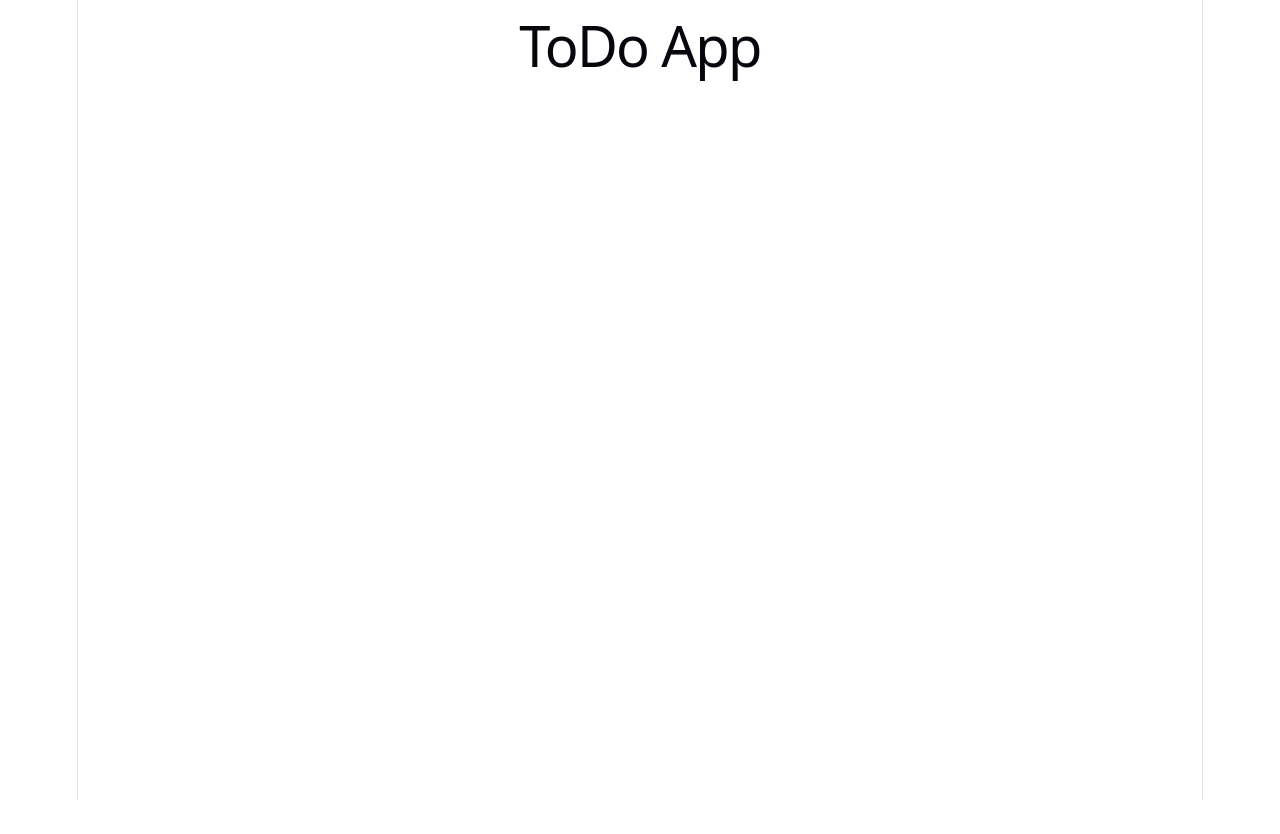
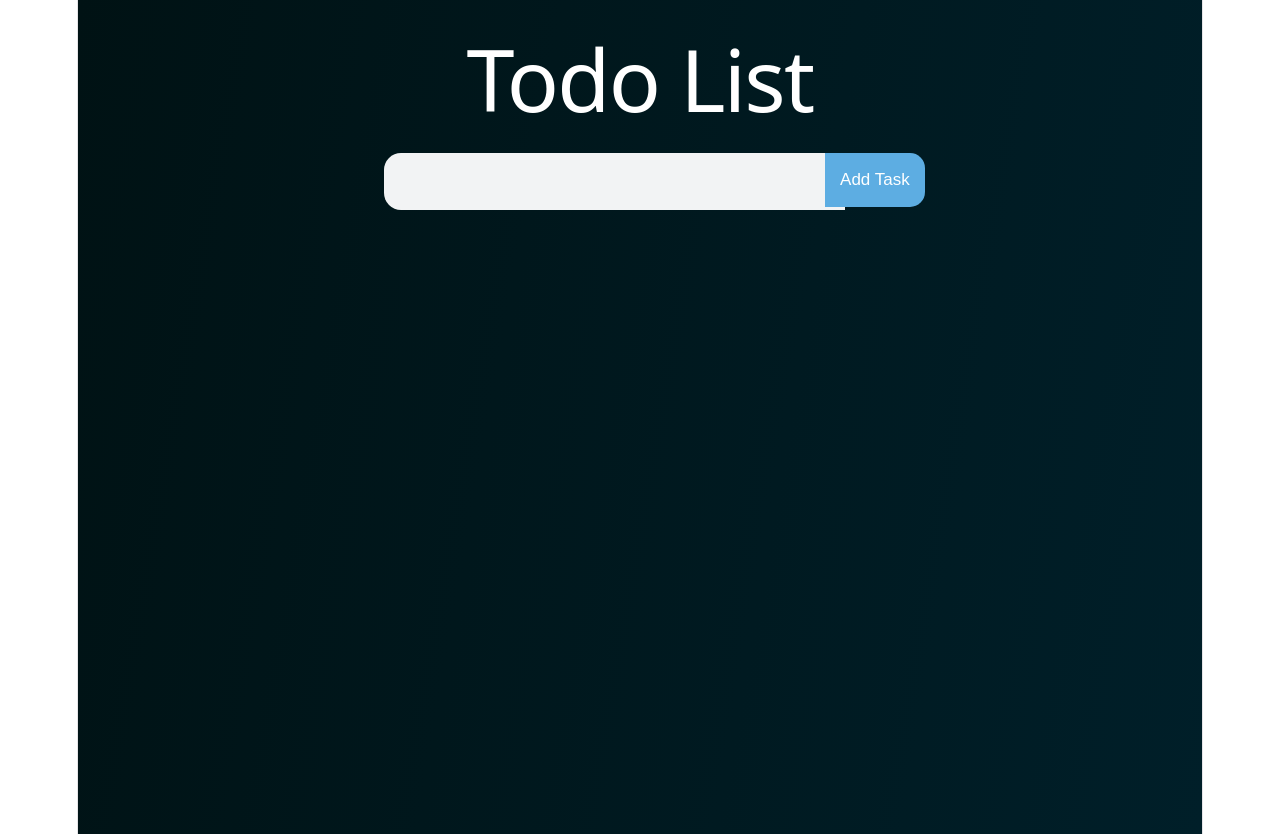
Before and after one commit to buildwithrameez/react-todo-app, a React (Vite) app: page / in a window 1280 px wide. Before the commit the page ends 800 px from the top, so only its background shows below. Built offline with nearby package versions, Linux system fonts and the light colour scheme.

Commit message:
state define,handleInputValue,handleformSubmit functions created

```diff
--- a/src/App.jsx
+++ b/src/App.jsx
@@ -1,12 +1,12 @@
-import { ToDoComponent } from "./Components/ToDoCompontent"
+import { ToDoComponent } from "./Components/ToDo"
 
 
 function App() {
 
   return (
-    <>
+    <section>
       <ToDoComponent />
-    </>
+    </section>
   )
 }
 
--- /dev/null
+++ b/src/Components/ToDo.jsx
@@ -0,0 +1,36 @@
+import { useState } from 'react';
+import '../Components/style.css'
+export const ToDoComponent = () => {
+
+    const [inputValue,setinputvalue] = useState("");
+    const handleInputValue = (value) => {
+        setinputvalue(value)
+    };
+
+    const handleformSubmit = (event) => {
+       event.preventDefault()
+    };
+
+    return <section className='todo-container'>
+        <header>
+            <h1>Todo List</h1>
+             {/* for time and date */}
+        </header>
+
+        <section className='form'>
+            <form onSubmit={handleformSubmit}>
+                <div>
+                    <input type="text" className='todo-input' autoComplete='off'
+                    value={inputValue}
+                    onChange={((event) => handleInputValue(event.target.value))}
+                    />
+                </div>
+
+                <div>
+                    <button className='todo-btn' type='submit'>Add Task </button>
+                </div>
+            </form>
+
+        </section>
+    </section>
+};
--- a/src/Components/ToDoCompontent.jsx
+++ /dev/null
@@ -1,5 +0,0 @@
-export const ToDoComponent = () => {
-    return <>
-        <h1>ToDo App</h1>
-    </>
-};
--- a/src/Components/style.css
+++ b/src/Components/style.css
@@ -0,0 +1,197 @@
+/* section {
+  width: 100%;
+  margin-top: 10rem;
+  display: flex;
+  justify-content: center;
+} */
+
+.todo-container {
+  align-items: center;
+  display: flex;
+  flex-direction: column;
+  min-height: 100vh;
+  padding-top: 3%;
+  background-image: linear-gradient(100deg, #001214, #001f29);
+  color: white;
+  transition: 0.3s linear;
+  overflow: hidden;
+}
+
+.header,
+.form,
+.datetime {
+  margin: 0 1rem;
+  min-height: 10vh;
+  width: 100%;
+}
+
+.header {
+  align-items: center;
+  display: flex;
+  flex-direction: column;
+  justify-content: space-around;
+  font-size: 3rem;
+  min-height: 25vh;
+  width: 100%;
+}
+
+section h1 {
+  color: #fff;
+  font-size: 4.8rem;
+  text-align: center;
+}
+
+.date-time {
+  font-size: 2.4rem;
+  text-align: center;
+}
+
+form {
+  display: flex;
+  font-size: 1.7rem;
+  justify-content: center;
+  margin: 15px 0;
+  padding: 0.8rem;
+  width: 100%;
+}
+
+form input {
+  padding: 10px;
+  font-size: 1.8rem;
+  letter-spacing: 0.1rem;
+  border: none;
+  outline: none;
+  /* border-radius: 15; */
+  border-top-left-radius: 17px;
+  border-bottom-left-radius: 17px;
+  max-width: 500px;
+  transition: background-color 200ms ease-in-out;
+  width: 100%;
+  background-color: #f2f3f4;
+  color: black;
+  /* var(--primary-color) */
+}
+
+form input:hover {
+  cursor: text;
+}
+
+form input::placeholder {
+  color: white;
+  opacity: 0.7;
+}
+
+button {
+  border: none;
+  outline: none;
+  transition: box-shadow 200ms ease, background-color 200ms ease-in-out;
+  background-color: #2c3e50;
+  color: rgb(0, 0, 0);
+  height: 54px;
+}
+
+form button:hover {
+  cursor: pointer;
+  background-color: #f1c40f;
+}
+
+form button {
+  padding: 10.8px;
+  font-size: 17px;
+  border-top-right-radius: 15px;
+  border-bottom-right-radius: 15px;
+  min-width: 100px;
+  background-color: #5dade2;
+  color: var(--secondary-color);
+}
+
+span {
+  margin-right: 3.2rem;
+}
+
+.myUnOrdList {
+  display: flex;
+  justify-content: center;
+  align-items: center;
+  max-width: 1200px;
+}
+
+.todo-list {
+  min-width: 25%;
+
+  /* To remove the bullets of unordered list */
+  list-style: none;
+}
+
+.todo-item {
+  margin: 2.4rem;
+  /*word-wrap: break-word;
+    */ /*flex-wrap: wrap;
+    */
+  font-size: 20px;
+  color: #1c2833;
+  border-radius: 30px;
+  transition: background-color 200ms ease-in-out;
+  background-color: #f2f3f4;
+  min-width: 35rem;
+  max-width: 40rem;
+  padding: 1.6rem 3rem;
+  display: grid;
+  grid-template-columns: 1fr 0.3fr 0.3fr;
+  justify-content: start;
+  gap: 1.6rem;
+  /*align-items: center;
+    */ /*wrapsthelinks*/
+  overflow-wrap: anywhere;
+}
+
+li span {
+  max-width: 20rem;
+  color: #1c2833;
+}
+
+.check-btn,
+.delete-btn {
+  font-size: 3rem;
+  cursor: pointer;
+  width: 3rem;
+  height: 3rem;
+  border-radius: 80%;
+  margin: 0 5px;
+  background-color: #fff;
+  color: rgb(0, 0, 0);
+  box-shadow: rgba(149, 157, 165, 0.2) 0px 8px 24px;
+}
+
+.check-btn {
+  color: #fff;
+  background-color: #2ecc71;
+}
+
+.delete-btn {
+  color: #fff;
+  background-color: #e74c3c;
+}
+
+.checkList {
+  text-decoration: line-through;
+}
+
+.notCheckList {
+  text-decoration: none;
+}
+
+.clear-btn {
+  background-color: #e74c3c;
+  font-size: 1.6rem;
+  padding: 1rem 2.2rem;
+  border-radius: 0.3rem;
+  -webkit-border-radius: 0.3rem;
+  -moz-border-radius: 0.3rem;
+  -ms-border-radius: 0.3rem;
+  -o-border-radius: 0.3rem;
+}
+
+.clear-btn:hover {
+  background-color: #8d1407;
+}
```
